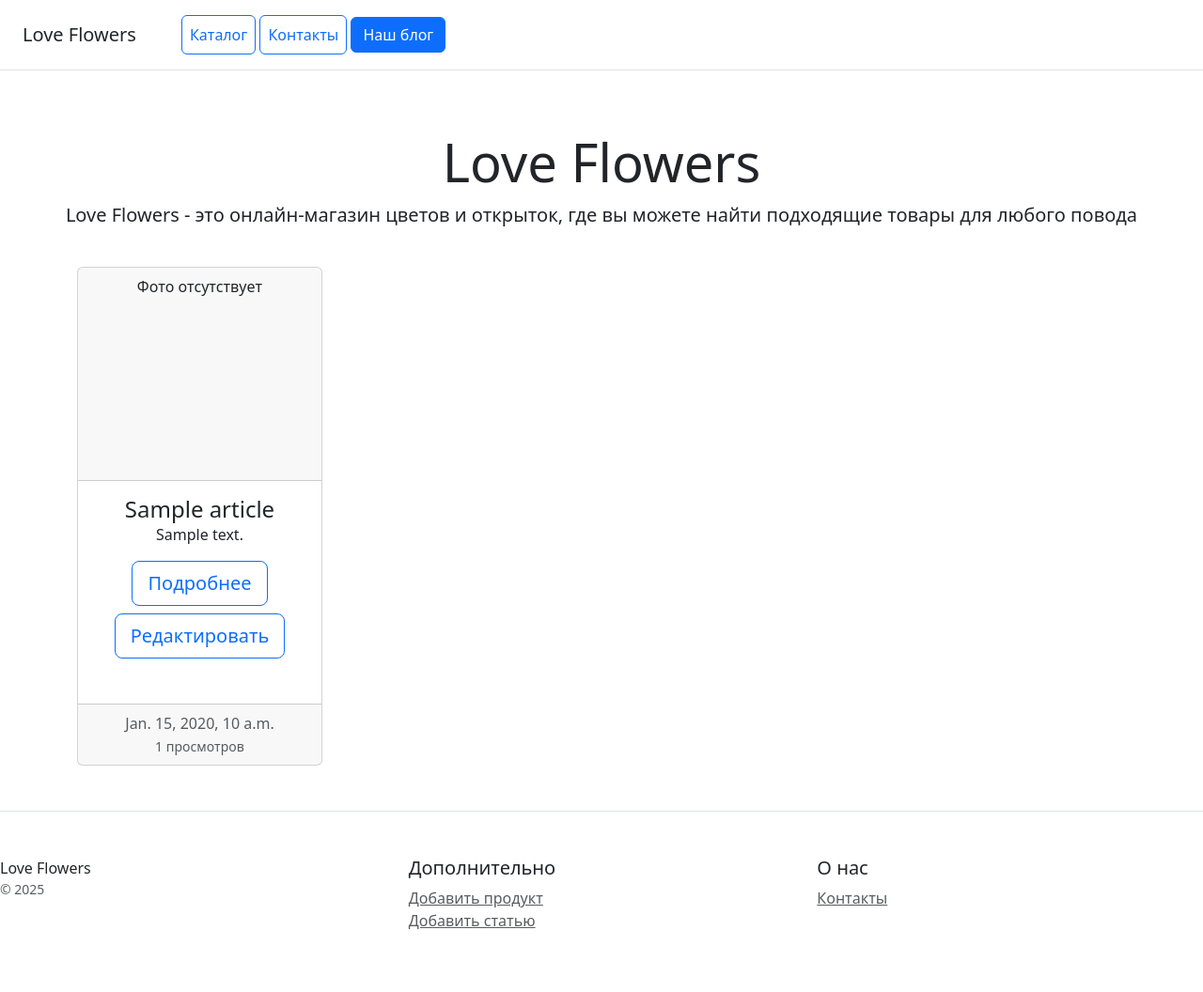
After one commit to mariazhiganova/django_app, a Django app: template blog/templates/article_list.html in a window 1280 px wide. The commit adds this page. Shown: the whole page at 94% size. Run offline with Django 5.2, Linux system fonts and the light colour scheme; the template is opened without the code that fills it: most values are stand-ins (such as "Sample title", 1, 10 or a date in 2020); parts of the project's set-up code (start-up, migrations or seed data) failed here and were passed over; some libraries are stand-ins or nearby versions.

Commit message:
add templates for new app

```diff
--- /dev/null
+++ b/blog/templates/article_list.html
@@ -0,0 +1,52 @@
+{% extends 'base.html' %}
+{% block content %}
+{% include 'includes/menu.html' %}
+
+<style>
+    .card-image {
+        width: 100%;
+        height: 200px;
+        overflow: hidden;
+        border-radius: 8px;
+        margin-bottom: 10px;
+    }
+
+    .card-image img {
+        width: 100%;
+        height: 100%;
+        object-fit: cover;
+        display: block;
+    }
+</style>
+
+<div class="container">
+    <div class="row text-center g-4">
+        {% for article in articles %}
+        <div class="col-3 d-flex">
+            <div class="card mb-4 box-shadow d-flex flex-column h-100">
+                <div class="card-header">
+                    <div class="card-image">
+                        {% if article.preview %}
+                        <img src="{{ article.preview.url }}" alt="{{ article.title }}">
+                        {% else %}
+                        <p class="card-text"> Фото отсутствует</p>
+                        {% endif %}
+                    </div>
+                </div>
+                <div class="card-body"><h4 class="my-0 font-weight-normal">{{ article.title }}</h4>
+                    <p class="card-text">{{ article.content|truncatechars:50}}</p>
+                    <a href="{% url 'blog:detail_article' article.pk %}"
+                       class="btn btn-lg btn-block btn-outline-primary mb-2">Подробнее</a>
+                    <a href="{% url 'blog:update_article' article.pk %}"
+                       class="btn btn-lg btn-block btn-outline-primary mb-2">Редактировать</a>
+                </div>
+                <div class="card-footer text-muted">
+                    {{ article.created_at }}
+                    <p class="card-text"><small class="text-muted">{{ article.views_counter }} просмотров</small></p>
+                </div>
+            </div>
+        </div>
+        {% endfor %}
+    </div>
+</div>
+{% endblock %}
--- a/catalog/templates/base.html
+++ b/templates/base.html
@@ -22,6 +22,7 @@
                 <h5>Дополнительно</h5>
                 <ul class="list-unstyled text-small">
                     <li><a class="text-muted" href="{% url 'catalog:add_product' %}">Добавить продукт</a></li>
+                    <li><a class="text-muted" href="{% url 'blog:add_article' %}">Добавить статью</a></li>
                 </ul>
             </div>
             <div class="col-6 col-md">
```
Also changed, not shown: blog/templates/add_article.html (added, +23 -0 lines), blog/templates/article_confirm_delete.html (added, +20 -0 lines), blog/templates/article_detail.html (added, +53 -0 lines), catalog/templates/add_product.html (+3 -21 lines).
